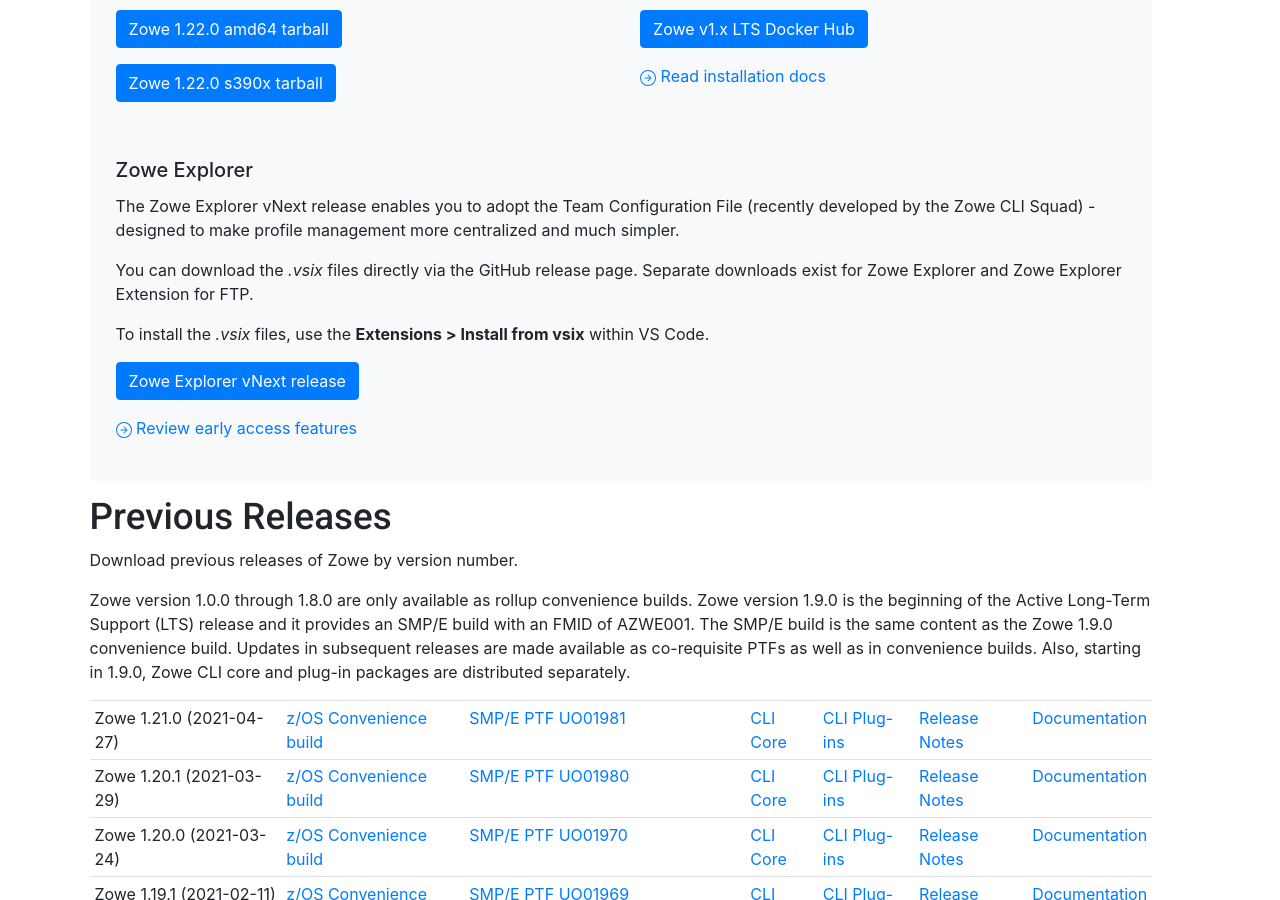
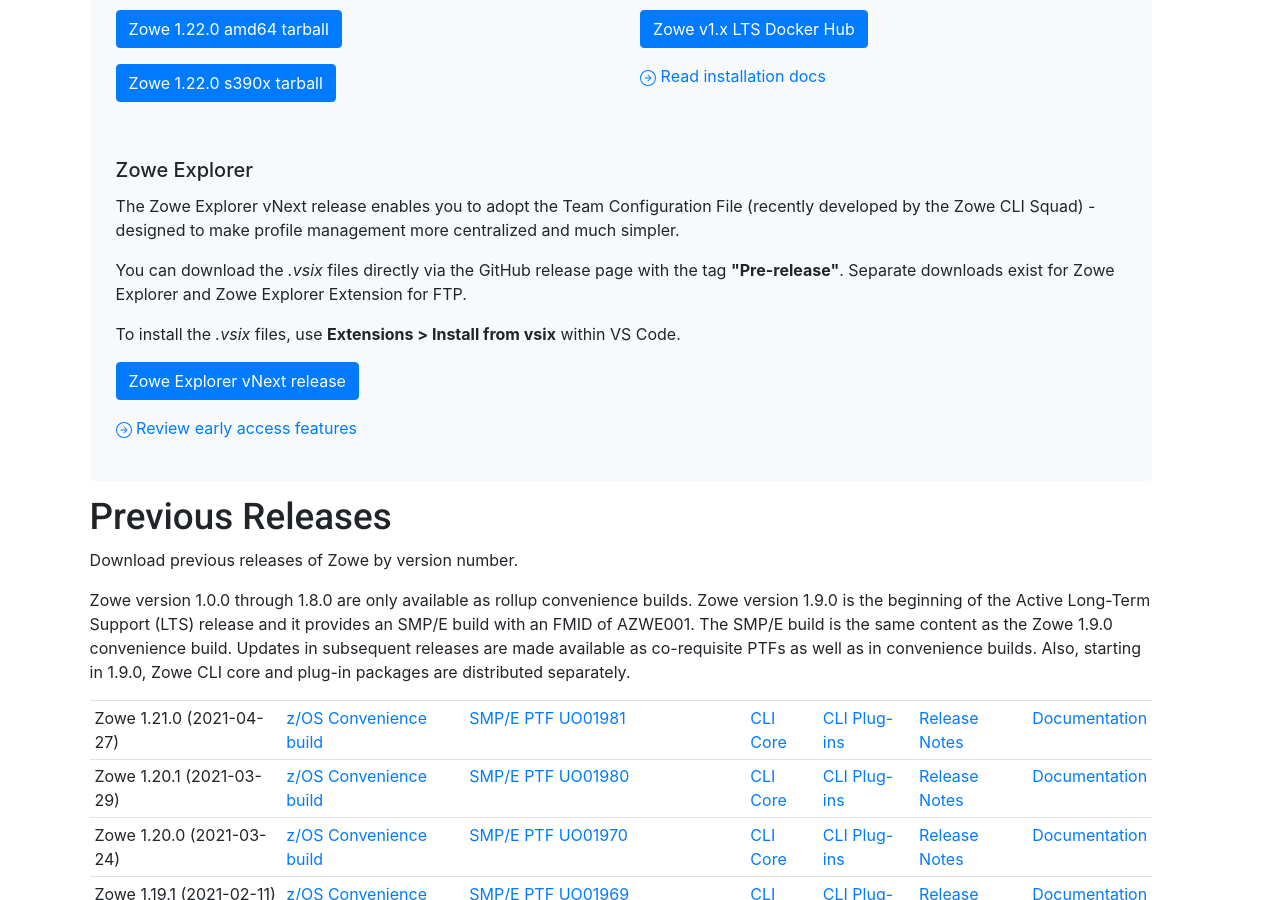
Before and after one commit to zowe/zowe.github.io, a Jekyll site: the page built from download.md, in a window 1280 px wide and 900 px high, scrolled down 1775 px. Built offline with Jekyll 4.4.1, drawn with Linux system fonts in a browser that asks for light colours; our own code applies the rules of GitHub Pages for plain Markdown files.

Commit message:
Update release tag
Signed-off-by: Richelle Anne Craw <richelleanne.craw@broadcom.com>

```diff
--- a/download.md
+++ b/download.md
@@ -135,8 +135,8 @@
          <div class="card-body">
           <h5 class="card-title">Zowe Explorer</h5>
           <p class="card-text">The Zowe Explorer vNext release enables you to adopt the Team Configuration File (recently developed by the Zowe CLI Squad) - designed to make profile management more centralized and much simpler.</p>
-          <p class="card-text">You can download the <em>.vsix</em> files directly via the GitHub release page. Separate downloads exist for Zowe Explorer and Zowe Explorer Extension for FTP.</p>
-          <p class="card-text">To install the <em>.vsix</em> files, use the <b>Extensions > Install from vsix</b> within VS Code.</p>
+          <p class="card-text">You can download the <em>.vsix</em> files directly via the GitHub release page with the tag <b>"Pre-release"</b>. Separate downloads exist for Zowe Explorer and Zowe Explorer Extension for FTP.</p>
+          <p class="card-text">To install the <em>.vsix</em> files, use <b>Extensions > Install from vsix</b> within VS Code.</p>
           <p><a class="btn btn-primary" href="{{ site.zowe_explorer_next_github_url }}">Zowe Explorer vNext release</a></p>
           <div>
             <a href="{{ site.zowe_explorer_next_doc_url }}" class="card-link">
```
